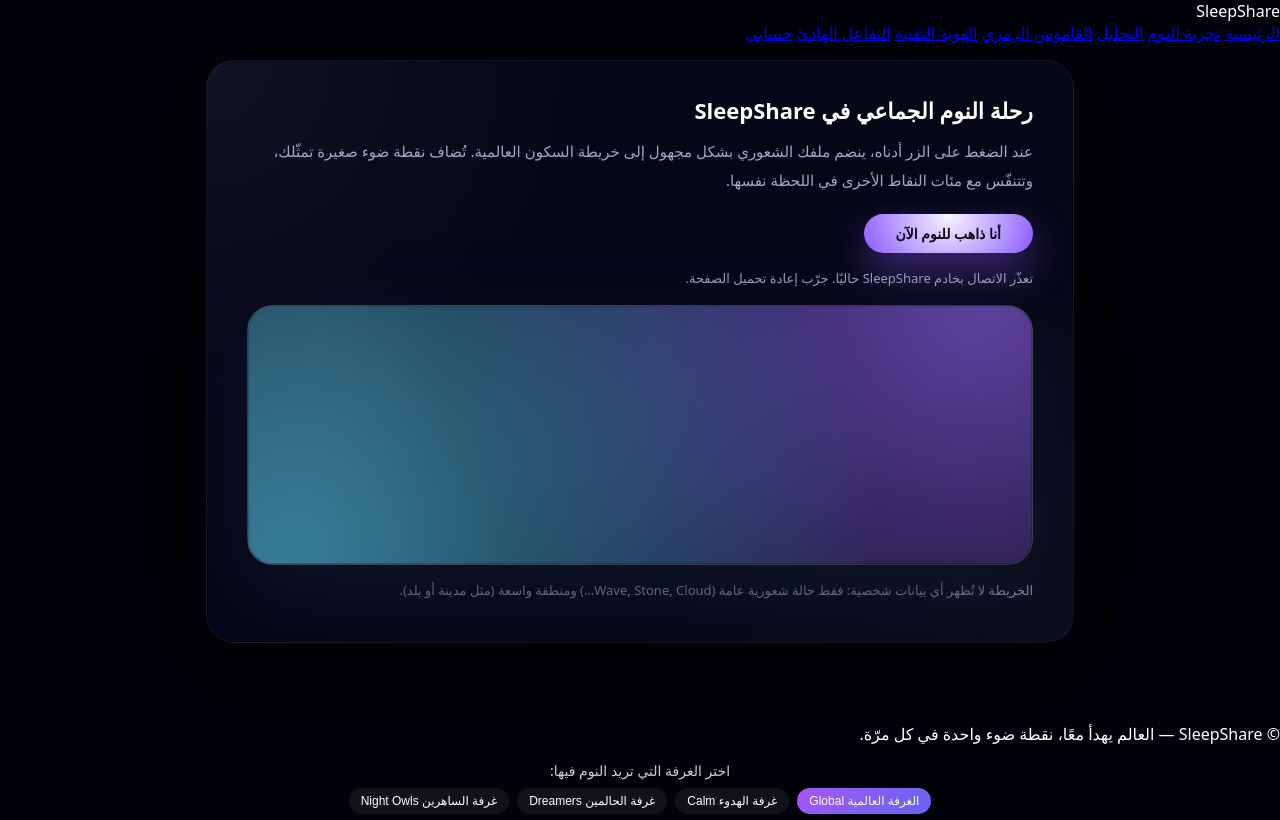
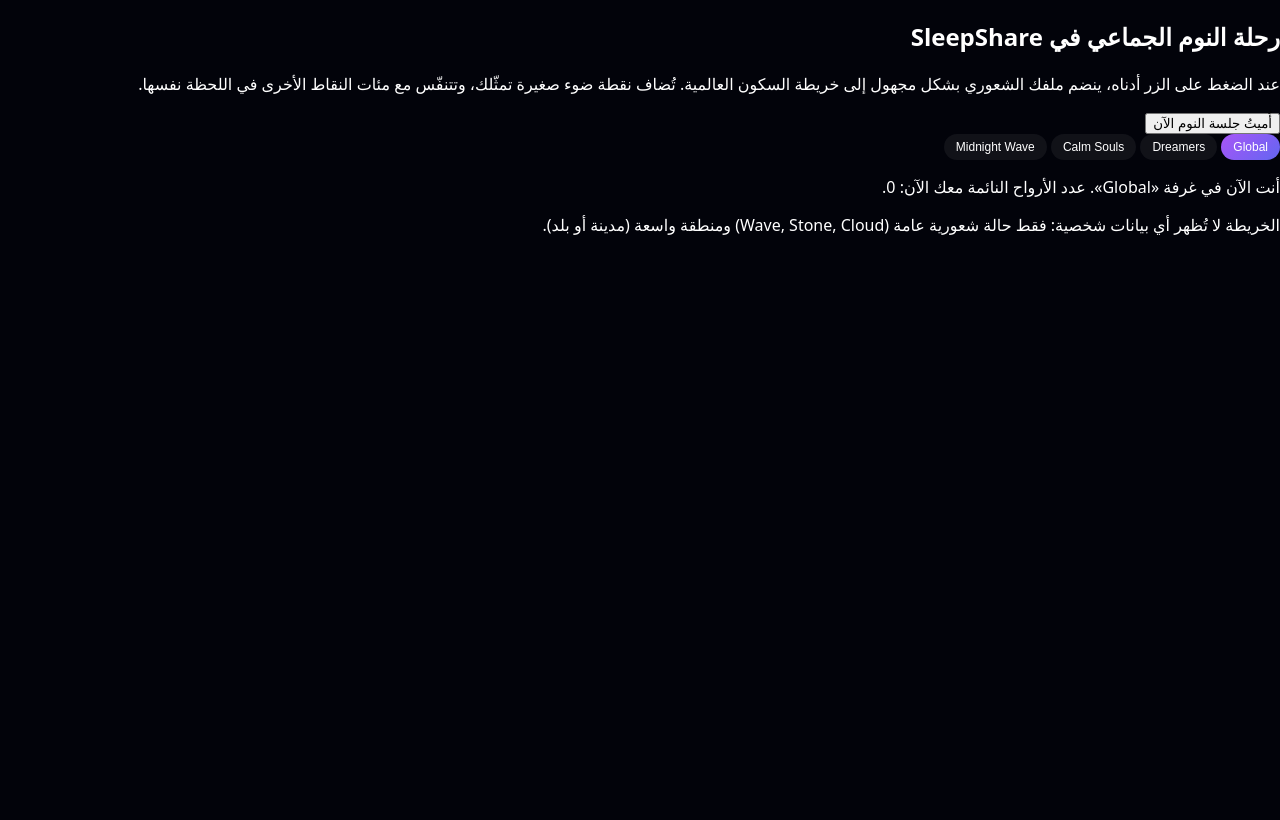
Before and after one commit to lahyabder/sleepshare, a website: page sleep.html in a window 1280 px wide. Drawn offline with nearby package versions, Linux system fonts and the light colour scheme.

Commit message:
Update sleep.html

```diff
--- a/sleep.html
+++ b/sleep.html
@@ -1,81 +1,56 @@
 <!DOCTYPE html>
 <html lang="ar" dir="rtl">
 <head>
-  <meta charset="UTF-8">
-  <meta name="viewport" content="width=device-width, initial-scale=1.0">
-  <title>تجربة النوم الجماعي – SleepShare</title>
-  <link rel="stylesheet" href="styles.css">
+  <meta charset="UTF-8" />
+  <meta name="viewport" content="width=device-width, initial-scale=1.0" />
+  <title>SleepShare | رحلة النوم الجماعي</title>
+  <link rel="stylesheet" href="styles.css" />
+  <script src="https://cdn.socket.io/4.7.2/socket.io.min.js"></script>
 </head>
-<body class="room-Global">
 
-<header>
-  <div class="logo">SleepShare</div>
-  <nav>
-    <a href="home.html">الرئيسية</a>
-    <a href="journey.html">تجربة النوم</a>
-    <a href="analytics.html">التحليل</a>
-    <a href="symbols.html">القاموس الرمزي</a>
-    <a href="tech.html">الهوية التقنية</a>
-    <a href="social.html">التفاعل الهادئ</a>
-    <a href="login.html">حسابي</a>
-  </nav>
-</header>
+<body>
 
-<main>
-  <section class="flow-container">
-    <div class="card">
-      <h1 class="step-title">رحلة النوم الجماعي في SleepShare</h1>
-      <p class="step-text">
-        عند الضغط على الزر أدناه، ينضم ملفك الشعوري بشكل مجهول إلى
-        خريطة السكون العالمية. تُضاف نقطة ضوء صغيرة تمثّلك، وتتنفّس
-        مع مئات النقاط الأخرى في اللحظة نفسها.
+  <section class="sleep-container">
+
+    <h2 class="title">رحلة النوم الجماعي في SleepShare</h2>
+
+    <p class="desc">
+      عند الضغط على الزر أدناه، ينضم ملفك الشعوري بشكل مجهول إلى خريطة السكون العالمية.
+      تُضاف نقطة ضوء صغيرة تمثّلك، وتتنفّس مع مئات النقاط الأخرى في اللحظة نفسها.
     </p>
 
-      <div class="step-actions">
-        <button id="start-sleep-btn" class="primary-btn">
-          أنا ذاهب للنوم الآن
+    <button id="join-sleep-btn" class="btn-primary">
+      أُميتُ جلسة النوم الآن
     </button>
-        <button id="leave-sleep-btn" class="secondary-btn" style="display:none;">
-          أنهيت جلسة النوم
-        </button>
+
+    <!-- ⭐ اختيار الغرف -->
+    <div class="room-switcher">
+      <button class="room-btn active" data-room="Global">Global</button>
+      <button class="room-btn" data-room="Dreamers">Dreamers</button>
+      <button class="room-btn" data-room="Calm Souls">Calm Souls</button>
+      <button class="room-btn" data-room="Midnight Wave">Midnight Wave</button>
     </div>
 
-      <p id="sleep-map-status" class="step-hint">
-        لم تنضم بعد إلى خريطة السكون. عندما تضغط الزر، ستظهر نقطة
-        تمثّلك في الخريطة أدناه.
+    <!-- ⭐ عرض الغرفة الحالية وعدد الأرواح -->
+    <p class="sleep-room-status">
+      أنت الآن في غرفة
+      «<span id="current-room-name">Global</span>».
+      عدد الأرواح النائمة معك الآن:
+      <span id="sleepers-count">0</span>.
     </p>
 
-      <div id="sleep-map" class="sleep-map-container">
-        <div class="sleep-map-glow"></div>
-        <div class="sleep-map-glow second"></div>
-        <!-- النقاط ستضاف هنا تلقائيًا من realtime.js -->
+    <!-- مساحة الخريطة -->
+    <div id="sleep-map" class="sleep-map">
+      <!-- لاحقاً سيتم إضافة النقاط هنا -->
     </div>
 
-      <p class="step-hint">
-        الخريطة لا تُظهر أي بيانات شخصية: فقط حالة شعورية عامة
-        (Wave, Stone, Cloud…) ومنطقة واسعة (مثل مدينة أو بلد).
+    <p class="privacy-note">
+      الخريطة لا تُظهر أي بيانات شخصية: فقط حالة شعورية عامة (Wave, Stone, Cloud)
+      ومنطقة واسعة (مدينة أو بلد).
     </p>
-    </div>
+
   </section>
-</main>
 
-<footer>
-  © SleepShare — العالم يهدأ معًا، نقطة ضوء واحدة في كل مرّة.
-</footer>
-
-<!-- Socket.IO من السيرفر -->
-<script src="https://cdn.socket.io/4.7.2/socket.io.min.js"></script>
-<!-- سكربت الربط اللحظي -->
   <script src="realtime.js"></script>
 </body>
 </html>
-<!-- اختيار الغرفة الشعورية -->
-<div class="room-selector">
-  <p class="room-title">اختر الغرفة التي تريد النوم فيها:</p>
-  <div class="room-buttons">
-    <button class="room-btn active" data-room="Global">الغرفة العالمية Global</button>
-    <button class="room-btn" data-room="Calm">غرفة الهدوء Calm</button>
-    <button class="room-btn" data-room="Dreamers">غرفة الحالمين Dreamers</button>
-    <button class="room-btn" data-room="NightOwls">غرفة الساهرين Night Owls</button>
-  </div>
-</div>
```
Lines whose indentation alone changed are shown as unchanged.
